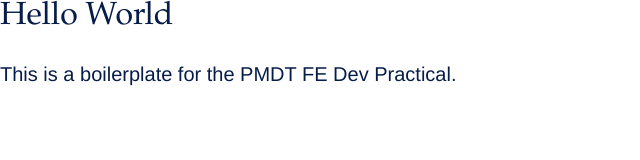
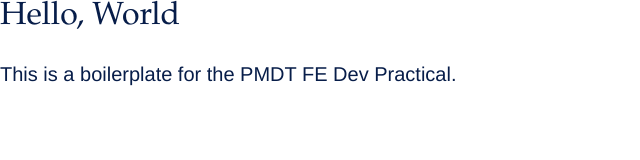
Before and after one commit to matthew-pm/pmdt-practical, a website built with Parcel: page pmdt-fe/src/index.html in a window 1280 px wide. Shown: the full height of the page, 0-640 px from the left. Built offline with nearby package versions, Linux system fonts and the light colour scheme.

Commit message:
boilerplate tweaks

```diff
--- a/pmdt-fe/src/index.html
+++ b/pmdt-fe/src/index.html
@@ -8,7 +8,7 @@
     <script type="module" src="main.js"></script>
   </head>
   <body>
-    <h2 class="heading">Hello World</h2>
+    <h2 class="heading">Hello, World</h2>
     <p class="copy">This is a boilerplate for the PMDT FE Dev Practical.</p>
   </body>
 </html>
```
Also changed, not shown: pmdt-fe/README.md, pmdt-fe/src/images/hero-mobile.jpg, pmdt-fe/src/images/hero.jpg, pmdt-fe/src/images/stealth-1-mobile.jpg, pmdt-fe/src/images/stealth-1.jpg, pmdt-fe/src/images/stealth-2-mobile.jpg, pmdt-fe/src/images/stealth-2.jpg, pmdt-fe/src/images/stealth-3-mobile.jpg, pmdt-fe/src/images/stealth-4-mobile.jpg, pmdt-fe/src/images/stealth-4.jpg, 1 other file.
